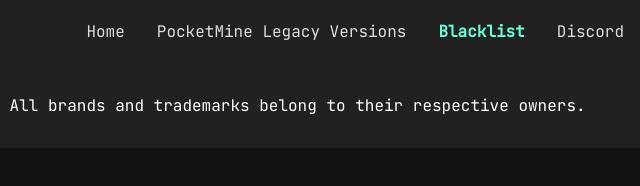
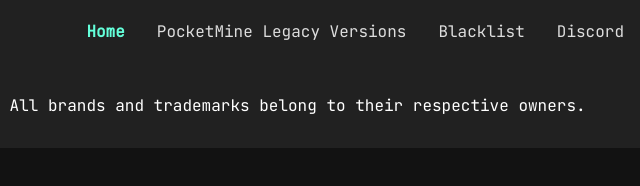
Before and after one commit to LegacyMinecraftPE/OLD_LegacyMinecraftPE.github.io, a plain HTML site: page index.html in a window 1280 px wide. Shown: the full height of the page, 640-1280 px from the left. Drawn offline with Linux system fonts and the light colour scheme.

Commit message:
Update index.html

```diff
--- a/index.html
+++ b/index.html
@@ -12,9 +12,9 @@
         <a href="https://mcpe-alpha.github.io/" class="logo">MCPE Alpha</a>
         <nav>
             <ul class="navigation">
-                <li><a href="https://mcpe-alpha.github.io/">Home</a></li>
+                <li><a href="https://mcpe-alpha.github.io/" class="active">Home</a></li>
                 <li><a href="https://mcpe-alpha.github.io/PocketMineLegacyVersions/">PocketMine Legacy Versions</a></li>
-                <li><a href="https://mcpe-alpha.github.io/blacklist/" class="active">Blacklist</a></li>
+                <li><a href="https://mcpe-alpha.github.io/blacklist/">Blacklist</a></li>
                 <li><a href="https://discord.gg/4fv4RrTav4">Discord</a></li>
             </ul>
         </nav>
```
